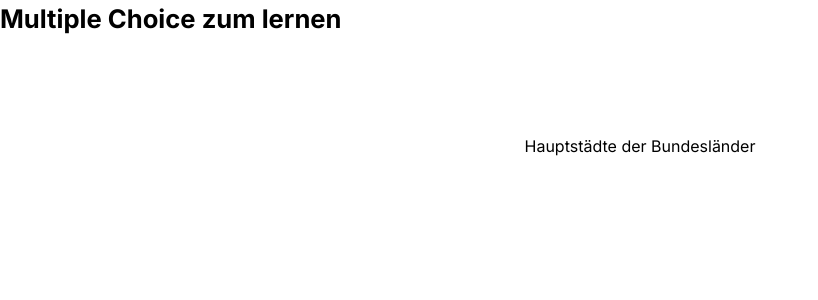
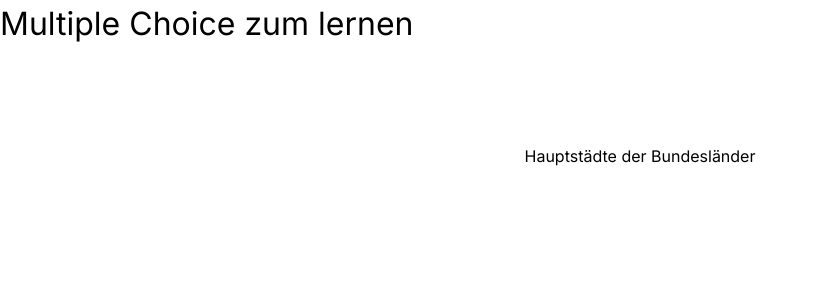
Before and after one commit to mumbablooz/multiplechoice, a Next.js app: page / in a window 1280 px wide. Shown: the top 300 px of the page, without its empty margins (0-818 px from the left). Built offline with nearby package versions, Linux system fonts and the light colour scheme.

Commit message:
Update layout.tsx

```diff
--- a/app/layout.tsx
+++ b/app/layout.tsx
@@ -18,7 +18,7 @@ export default function RootLayout({
   return (
     <html lang="de">
       <body className={inter.className}>
-      <Link href={'/'}><h3>Multiple Choice zum lernen</h3></Link>
+      <Link href={'/'}><h2>Multiple Choice zum lernen</h2></Link>
         {children}
         </body>
     </html>
```
